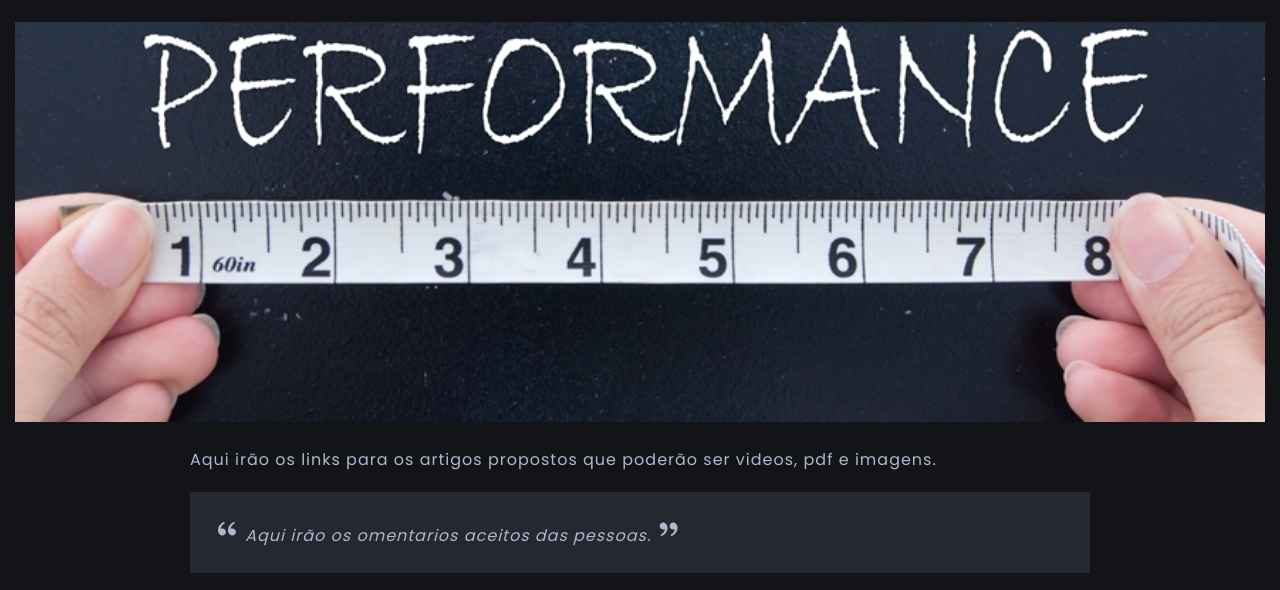
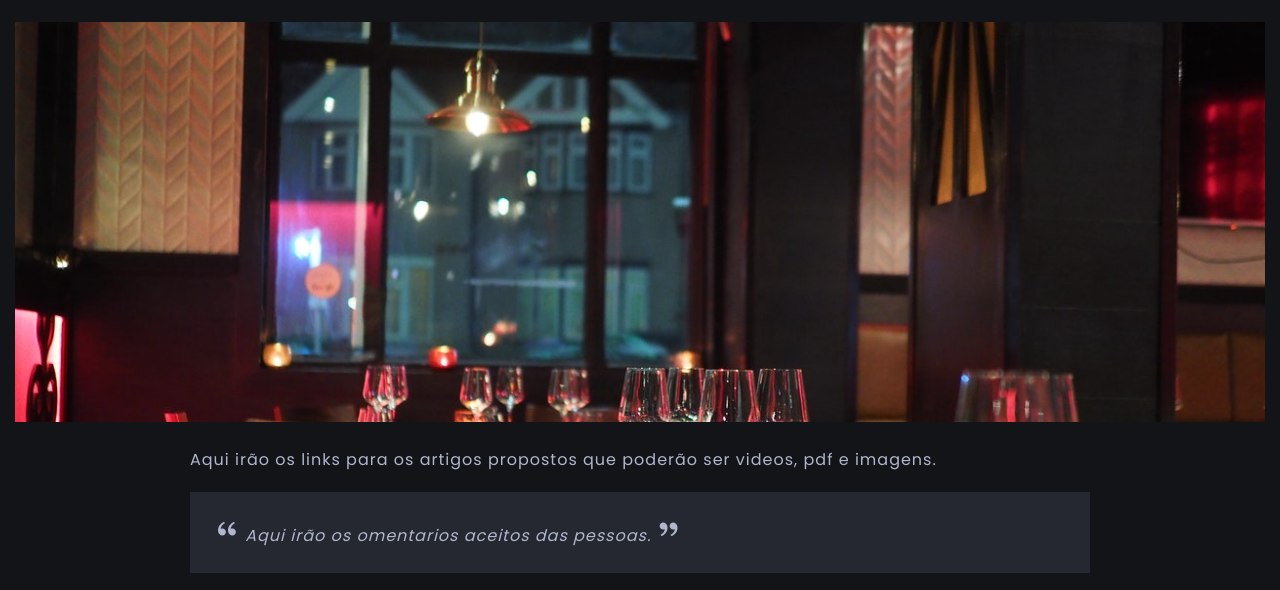
Before and after one commit to AndreCararoLowcke/Blog_Teatro_, a plain HTML site: page post.html in a window 1280 px wide. Shown: the part 210-800 px from the top of the page. Drawn offline with nearby package versions, Linux system fonts and the light colour scheme.

Commit message:
mudei imagem

```diff
--- a/post.html
+++ b/post.html
@@ -36,7 +36,7 @@
                     <span>19/abril/2022</span>
                     <span class="article-data-spacer"></span>
                 </div>
-                <img src="./assets/images/featured/indicadores-de-performance.jpg" alt="">
+                <img src="assets/images/featured/featured-2.jpg" alt="">
             </div>
             <div class="container">
                 <p>
```
